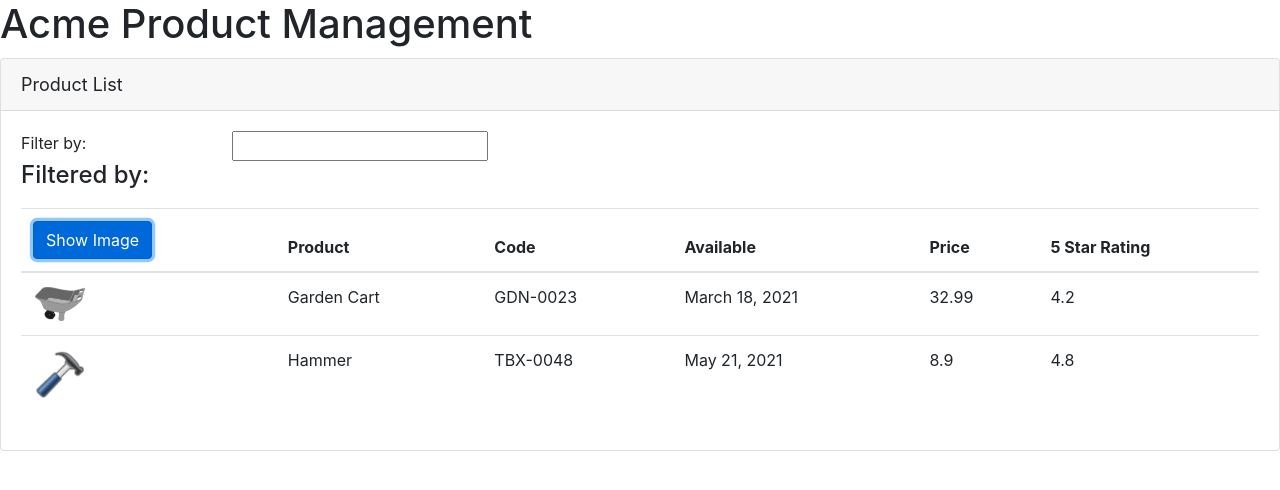
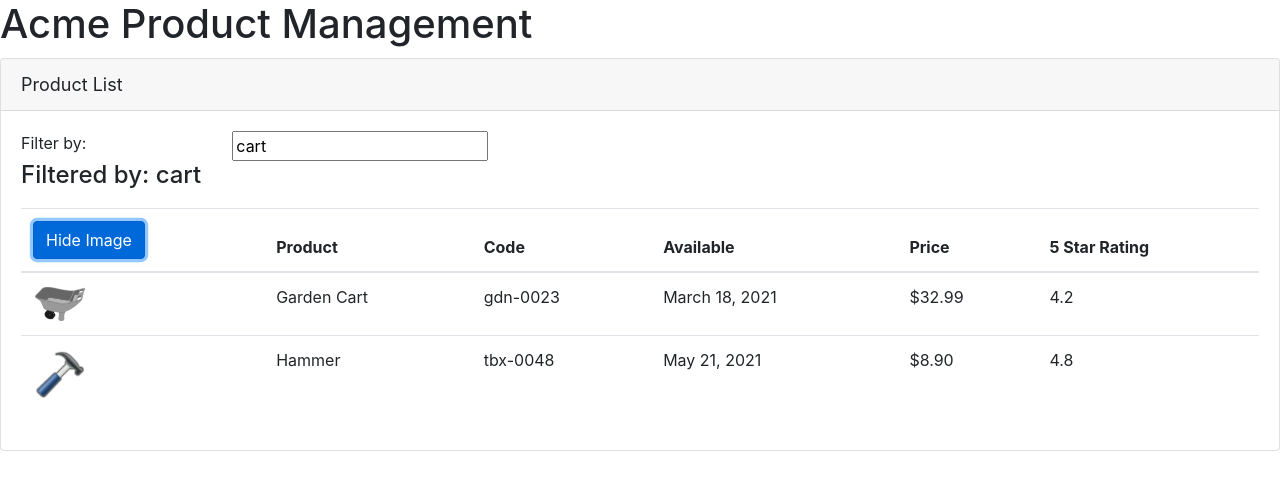
Before and after one commit to halvorson34/AngularGettingStarted, an Angular app: page / in a window 1280 px wide. Both pictures are taken after a click on the button "Show Image". Shown: the top 490 px of the page. Built offline with nearby package versions, Linux system fonts and the light colour scheme.

Commit message:
used two way binding and imported forms module for filter and pipes for prouct code and product price properties

```diff
--- a/src/app/app.module.ts
+++ b/src/app/app.module.ts
@@ -3,6 +3,7 @@
 
 import { AppComponent } from './app.component';
 import { ProductListComponent } from './products/product-list.component';
+import { FormsModule } from '@angular/forms';
 
 @NgModule({
   declarations: [
@@ -10,7 +11,8 @@
     ProductListComponent
   ],
   imports: [
-    BrowserModule
+    BrowserModule,
+    FormsModule
   ],
   bootstrap: [AppComponent]
 })
--- a/src/app/products/product-list.component.html
+++ b/src/app/products/product-list.component.html
@@ -6,12 +6,13 @@
         <div class='row'>
             <div class='col-md-2'>Filter by:</div>
             <div class='col-md-4'>
-                <input type="text" />
+                <input type="text"
+                    [(ngModel)]='listFilter'/>
             </div>
         </div>
         <div class='row'>
             <div class='col-md-6'>
-                <h4>Filtered by: </h4>
+                <h4>Filtered by: {{listFilter}}</h4>
             </div>
         </div>
         <div class='table-responsive'>
@@ -19,8 +20,9 @@
                 <thead>
                     <tr>
                         <th>
-                            <button class='btn btn-primary'>
-                                Show Image
+                            <button class='btn btn-primary'
+                                (click)='toggleImage()'>
+                                {{showImage ? 'Hide' : 'Show'}} Image
                             </button>
                         </th>
                         <th>Product</th>
@@ -32,15 +34,17 @@
                 </thead>
                 <tbody>
                     <tr *ngFor='let product of products'>
-                        <td><img [src]='product.imageUrl'
-                            [title]='product.productName'
-                            [style.width.px]='imageWidth'
-                            [style.margin.px]='imageMargin'>
+                        <td>
+                            <img *ngIf='showImage'
+                                [src]='product.imageUrl'
+                                [title]='product.productName'
+                                [style.width.px]='imageWidth'
+                                [style.margin.px]='imageMargin'>
                         </td>
                         <td>{{product.productName}}</td>
-                        <td>{{product.productCode}}</td>
+                        <td>{{product.productCode | lowercase}}</td>
                         <td>{{product.releaseDate}}</td>
-                        <td>{{product.price}}</td>
+                        <td>{{product.price | currency: 'USD':'symbol':'1.2-2'}}</td>
                         <td>{{product.starRating}}</td>
                     </tr>
                 </tbody>
--- a/src/app/products/product-list.component.ts
+++ b/src/app/products/product-list.component.ts
@@ -8,6 +8,8 @@
     pageTitle: string = 'Product List';
     imageWidth: number = 50;
     imageMargin: number = 2;
+    showImage: boolean = false;
+    listFilter: string = 'cart';
     products: any[] = [
         {
             "productId": 2,
@@ -30,4 +32,8 @@
             "imageUrl": "assets/images/hammer.png"
           }
     ];
+
+    toggleImage(): void {
+        this.showImage = !this.showImage;
+    }
 }
```
